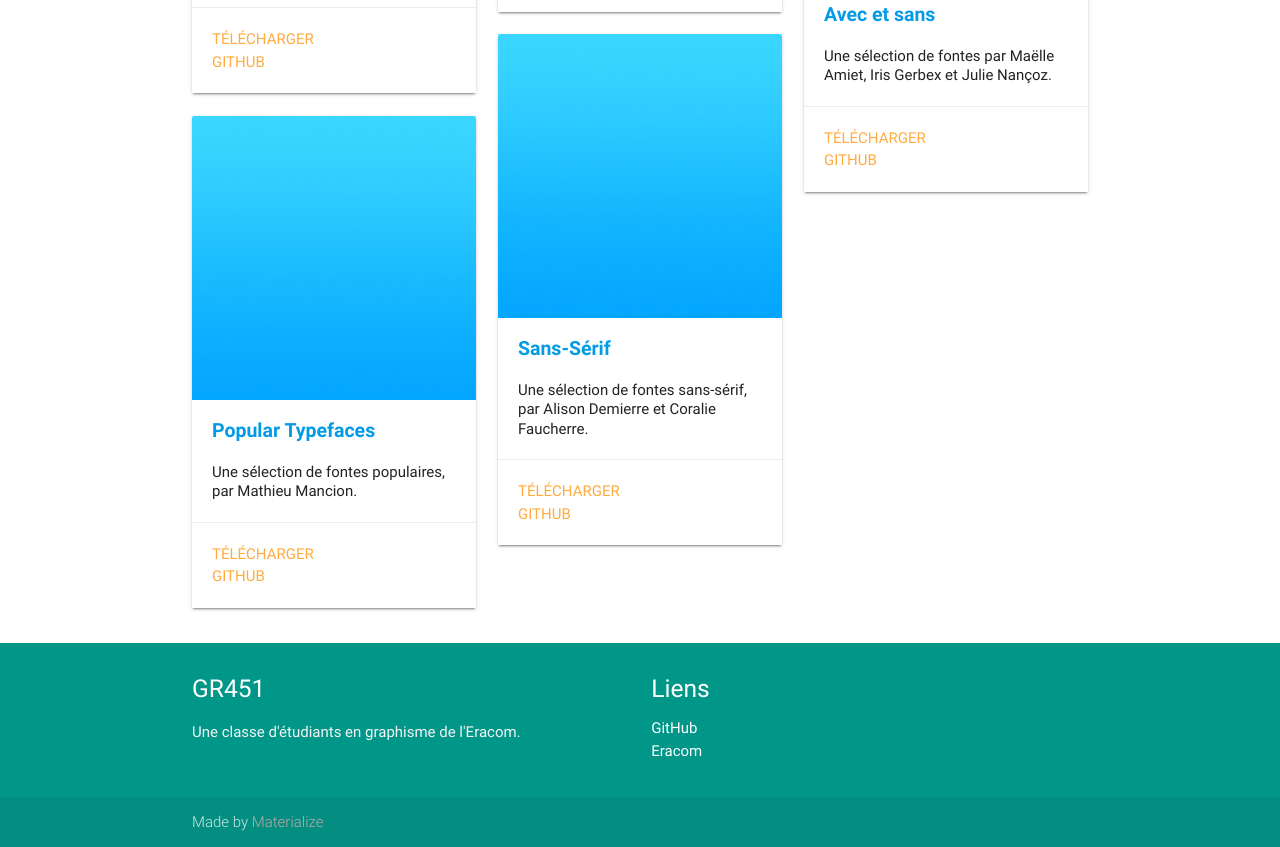
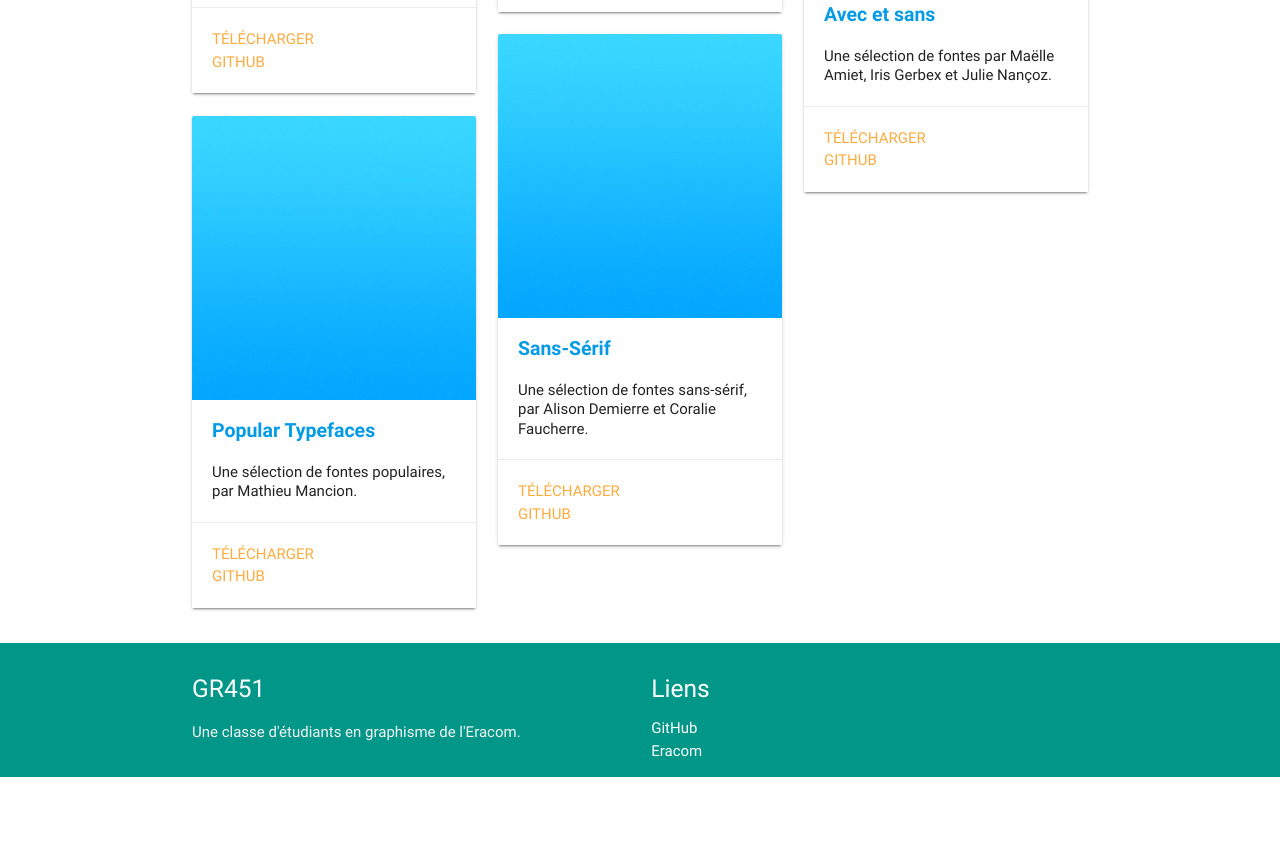
Before and after one commit to eracom-gr451/font-collections, a plain HTML site: page index.html in a window 1280 px wide. Shown: the part 1335-2182 px from the top of the page. After the commit the page ends 2132 px from the top, so only its background shows below. Drawn offline with nearby package versions, Linux system fonts and the light colour scheme.

Commit message:
suppression du footer materialize

```diff
--- a/index.html
+++ b/index.html
@@ -135,11 +135,7 @@
         </div>
       </div>
     </div>
-    <div class="footer-copyright">
-      <div class="container">
-      Made by <a class="brown-text text-lighten-3" href="http://materializecss.com">Materialize</a>
-      </div>
-    </div>
+
   </footer>
 
 
```
